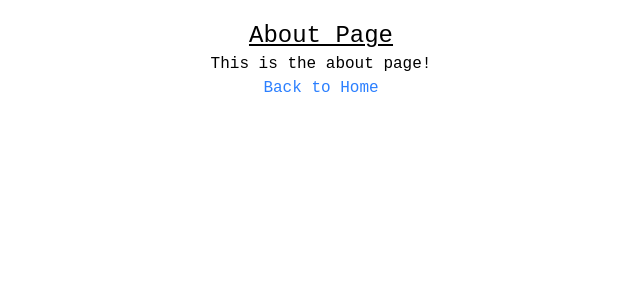
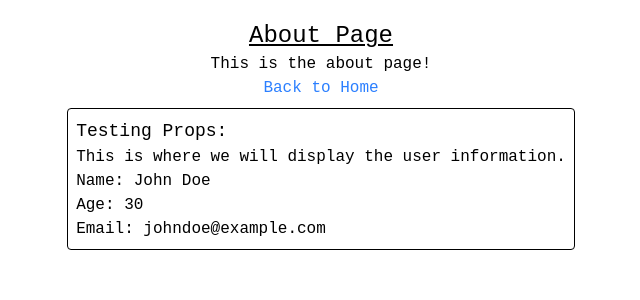
Before and after one commit to CarterrRyan1/Nuxt-Tutorial, a Nuxt app: page /about in a window 1280 px wide. Shown: the top 300 px of the page, without its empty margins (319-959 px from the left). Built offline with nearby package versions, Linux system fonts and the light colour scheme.

Commit message:
✅ Task 5: Props & Component Communication

```diff
--- /dev/null
+++ b/app/components/userCard.vue
@@ -0,0 +1,17 @@
+<template>
+    <div class="border border-solid border-black rounded p-2 m-2">
+        <h1 class="text-lg">Testing Props:</h1>
+        <p>This is where we will display the user information.</p>
+        <p>Name: {{ name }}</p>
+        <p>Age: {{ age }}</p>
+        <p>Email: {{ email }}</p>
+    </div>
+</template>
+<script setup lang="ts">
+interface Props{
+    name:string,
+    age:number,
+    email:string
+}
+defineProps<Props>();
+</script>
--- a/app/pages/about.vue
+++ b/app/pages/about.vue
@@ -5,8 +5,11 @@
     <NuxtLink to="/" class="text-blue-500 hover:underline">
       Back to Home
     </NuxtLink>
+    <UserCard name="John Doe" :age="30" email="johndoe@example.com"/>
   </div>
 </template>
 <script setup lang="ts">
+import UserCard from '~/components/userCard.vue';
+
 
 </script>
```
